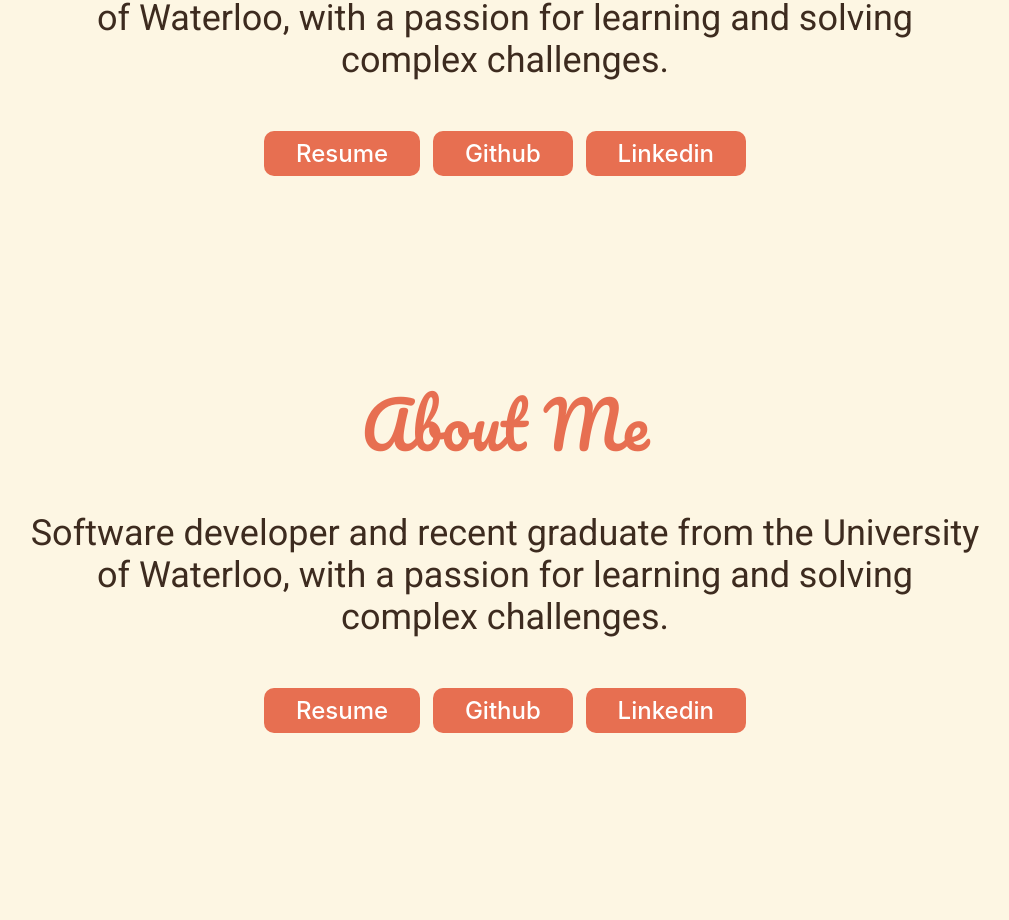
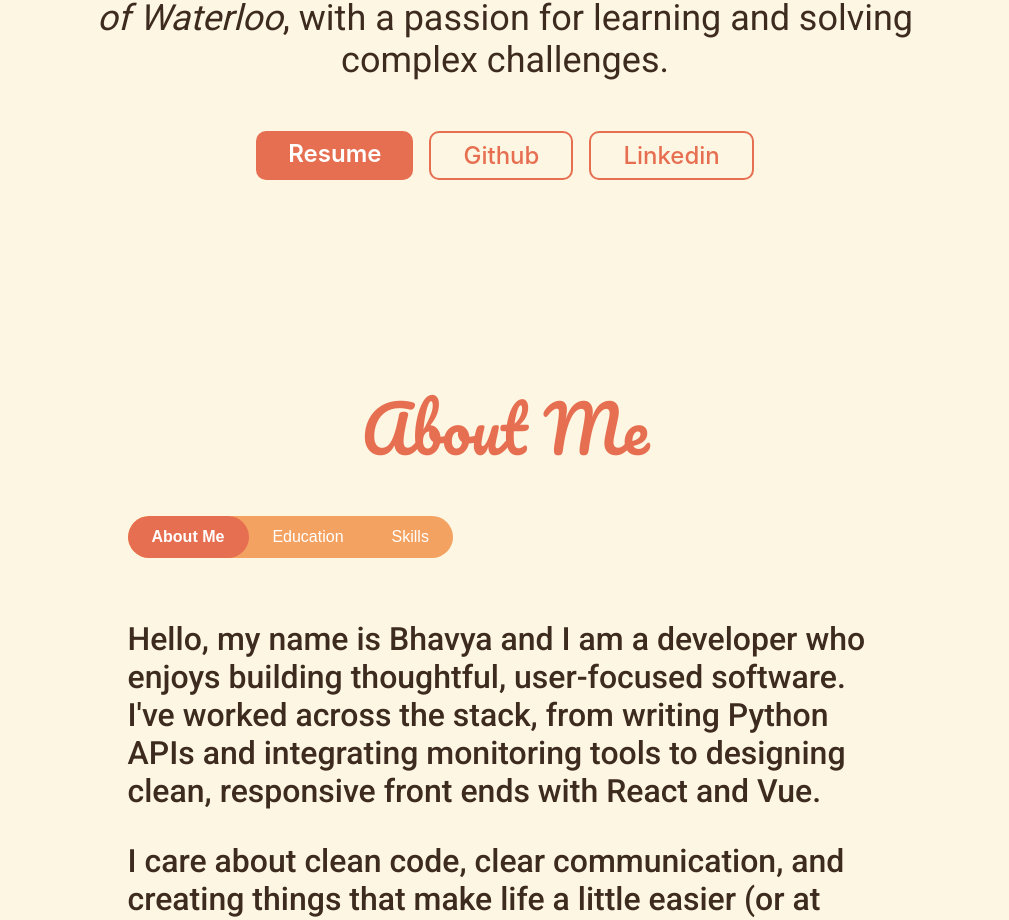
Before and after one commit to bhavya-l/website, a React (Create React App) app: page / in a window 1280 px wide. Shown: the part 476-1396 px from the top of the page, without its empty margins (151-1160 px from the left). Before the commit the page ends 1337 px from the top, so only its background shows below. Built offline with nearby package versions, Linux system fonts and the light colour scheme.

Commit message:
about-me section begun

```diff
--- a/src/components/AboutMe.js
+++ b/src/components/AboutMe.js
@@ -1,48 +1,76 @@
-
-import React from "react";
+import React, { useState, useRef, useEffect } from "react";
 import "../styles/Core.css";
-import "../styles/Landing.css";
+import "../styles/AboutMe.css";
+import profilePic from "../assets/profilePic.png"
 
 const AboutMe = () => {
-  const scrollToSection = (id) => {
-    const element = document.getElementById(id);
-    if (element) {
-      element.scrollIntoView({ behavior: "smooth" });
+  const [activeTab, setActiveTab] = useState("About Me");
+  const tabs = ["About Me", "Education", "Skills"];
+  const [highlightStyle, setHighlightStyle] = useState({});
+  const containerRef = useRef(null);
+
+  useEffect(() => {
+    if (containerRef.current) {
+      const buttons = containerRef.current.querySelectorAll(".tab");
+      const activeIndex = tabs.indexOf(activeTab);
+      const activeButton = buttons[activeIndex];
+
+      if (activeButton) {
+        setHighlightStyle({
+          width: `${activeButton.offsetWidth}px`,
+          transform: `translateX(${activeButton.offsetLeft}px)`,
+        });
+      }
     }
-  };
+  }, [activeTab]);
 
   return (
-    <div
-      id="Landing"
-      className="card"
-    >
+    <div id="about" className="card">
       <div className="card-content">
         <div id="aboutme" className="card-subheading">
           About Me
         </div>
-        <div id="summary" className="card-description">
-          Software developer and recent graduate from the University of Waterloo, with a passion for learning and solving complex challenges.
+        <div className="tab-container" ref={containerRef}>
+          <div className="tab-highlight" style={highlightStyle}></div>
+          {tabs.map((tab) => (
+            <button
+              key={tab}
+              className={`tab ${activeTab === tab ? "active" : ""}`}
+              onClick={() => setActiveTab(tab)}
+            >
+              {tab}
+            </button>
+          ))}
         </div>
-        <div className = "card-buttons">
-            <a href="/resume.pdf" download className="p-button">
-              Resume
-            </a>
-            <a
-              href="https://github.com/bhavya-l"
-              target="_blank"
-              rel="noopener noreferrer"
-              className="p-button"
-            >
-              Github
-            </a>
-            <a
-              href="https://www.linkedin.com/in/bhavyalamba"
-              target="_blank"
-              rel="noopener noreferrer"
-              className="p-button"
-            >
-              Linkedin
-            </a>
+        <div>
+          {activeTab === 'About Me' && (
+            <div className="content-text">
+              <p>
+                Hello, my name is Bhavya and I am a developer who
+                enjoys building thoughtful, user-focused software.
+                I've worked across the stack, from writing Python
+                APIs and integrating monitoring tools to designing
+                clean, responsive front ends with React and Vue.
+              </p>
+
+              <p>
+                I care about clean code, clear communication, and
+                creating things that make life a little easier (or at
+                least less annoying).
+              </p>
+
+              <p>
+                When I'm not coding, I'm usually learning something
+                new, going on runs, rock climbing, or trying to get
+                better at photography and art.
+              </p>
+            </div>
+          )}
+        </div>
+        <div>
+          <div className="profile-pic">
+            <img src={profilePic} alt="Profile Pic" className="profile-image" />
+          </div>
         </div>
       </div>
     </div>
--- a/src/components/Landing.js
+++ b/src/components/Landing.js
@@ -1,50 +1,84 @@
 import React from "react";
 import "../styles/Core.css";
 import "../styles/Landing.css";
+import { motion } from "framer-motion";
 
 const LandingPage = () => {
-  const scrollToSection = (id) => {
-    const element = document.getElementById(id);
-    if (element) {
-      element.scrollIntoView({ behavior: "smooth" });
-    }
-  };
-
   return (
-    <div
+    <motion.div
       id="Landing"
       className="card"
+      initial={{ opacity: 0, y: 40 }}
+      animate={{ opacity: 1, y: 0 }}
+      transition={{ duration: 0.8 }}
     >
-      <div className="card-content">
-        <div id="titleName" className="card-title">
+      <motion.div
+        className="card-content"
+        initial={{ opacity: 0 }}
+        animate={{ opacity: 1 }}
+        transition={{ delay: 0.2, duration: 0.6 }}
+      >
+        <motion.div
+          id="titleName"
+          className="card-title"
+          initial={{ opacity: 0, y: -20 }}
+          animate={{ opacity: 1, y: 0 }}
+          transition={{ delay: 0.3, duration: 0.6 }}
+        >
           Bhavya Lamba
-        </div>
-        <div id="summary" className="card-description">
-          Software developer and recent graduate from the University of Waterloo, with a passion for learning and solving complex challenges.
-        </div>
-        <div className = "card-buttons">
-            <a href="/resume.pdf" download className="p-button">
+        </motion.div>
+
+        <motion.div
+          id="summary"
+          className="card-description"
+          initial={{ opacity: 0 }}
+          animate={{ opacity: 1 }}
+          transition={{ delay: 0.5, duration: 0.6 }}
+        >
+          <span>
+            <strong>Software Developer</strong> and recent graduate from the
+            <em> University of Waterloo</em>, with a passion for learning
+            and solving complex challenges.
+          </span>
+        </motion.div>
+        <motion.div
+          className="card-buttons"
+          initial={{ opacity: 0, y: 20 }}
+          animate={{ opacity: 1, y: 0 }}
+          transition={{ delay: 0.8, duration: 0.6 }}
+        >
+          <motion.a
+            href="/resume.pdf"
+            download
+            className="p-button"
+            whileHover={{ scale: 1.05 }}
+            whileTap={{ scale: 0.95 }}
+          >
             Resume
-            </a>
-            <a
+          </motion.a>
+          <motion.a
             href="https://github.com/bhavya-l"
             target="_blank"
             rel="noopener noreferrer"
-              className="p-button"
+            className="s-button"
+            whileHover={{ scale: 1.05 }}
+            whileTap={{ scale: 0.95 }}
           >
             Github
-            </a>
-            <a
+          </motion.a>
+          <motion.a
             href="https://www.linkedin.com/in/bhavyalamba"
             target="_blank"
             rel="noopener noreferrer"
-              className="p-button"
+            className="s-button"
+            whileHover={{ scale: 1.05 }}
+            whileTap={{ scale: 0.95 }}
           >
             Linkedin
-            </a>
-        </div>
-      </div>
-    </div>
+          </motion.a>
+        </motion.div>
+      </motion.div>
+    </motion.div>
   );
 };
 
--- a/src/components/NavBar.js
+++ b/src/components/NavBar.js
@@ -1,6 +1,7 @@
 import React from "react";
 import "../styles/Navbar.css";
 import "../styles/Core.css"
+
 const Navbar = () => {
   const scrollToSection = (id) => {
     const element = document.getElementById(id);
--- a/src/index.css
+++ b/src/index.css
@@ -5,8 +5,7 @@ body {
     sans-serif;
   -webkit-font-smoothing: antialiased;
   -moz-osx-font-smoothing: grayscale;
-
-  background-color: #FDF6E3;
+background: #FDF6E3
 }
 
 code {
--- /dev/null
+++ b/src/styles/AboutMe.css
@@ -0,0 +1,54 @@
+.tab-container {
+  display: flex !important;
+  position: relative; /* Needed for absolute positioning of highlight */
+  gap: 0;
+  margin-bottom: 30px;
+  border-radius: 25px;
+  overflow: hidden;
+  width: fit-content;
+  justify-content: flex-start !important;
+  background: #F4A261;
+}
+
+.tab {
+  background: transparent;
+  color: #fff;
+  border: none;
+  padding: 12px 24px;
+  font-size: 1rem;
+  font-weight: 500;
+  cursor: pointer;
+  transition: color 0.3s ease;
+  position: relative;
+  z-index: 2; /* keep text above highlight */
+}
+
+.tab:hover {
+  color: #ffeedd;
+}
+
+.tab.active {
+  color: white;
+  font-weight: 600;
+}
+
+/* The moving highlight bar */
+.tab-highlight {
+  position: absolute;
+  bottom: 0;
+  left: 0;
+  height: 100%;
+  background:#E76F51;
+  border-radius: 25px;
+  z-index: 1;
+  transition: all 0.3s ease;
+}
+
+.content-text {
+  font-family: "Roboto";
+  font-size: 32px;
+  max-width: 755px;
+  color: #3D2B1F;
+  text-align: left;
+  font-weight: 500;
+}
--- a/src/styles/Core.css
+++ b/src/styles/Core.css
@@ -48,12 +48,32 @@
   color: white;
   border-radius: 10px !important;
   padding: 8px 32px !important;
+  font-weight: 600 !important;
+}
+
+.p-button:hover {
+  background-color: #D65A3A;
+  transform: translateY(-2px);
+  cursor: pointer;
+}
+
+.s-button {
+  border: 2px solid #E76F51;
+  background: transparent;
+  color: #E76F51 !important;
+  border-radius: 10px !important;
+  padding: 8px 32px !important;
+}
+
+.s-button:hover {
+  background: #E76F51;
+  color: white !important;
 }
 
 .card-buttons {
   display: flex;
   flex-wrap: wrap;
-  gap: 0.8rem;
+  gap: 1rem;
   justify-content: center;
   margin-top: 50px;
 }
```
Also changed, not shown: src/styles/Education.css (deleted, +0 -71 lines), src/styles/Experience.css (deleted, +0 -101 lines), src/styles/TiltedCard.css (deleted, +0 -65 lines). Lines whose indentation alone changed are shown as unchanged.
